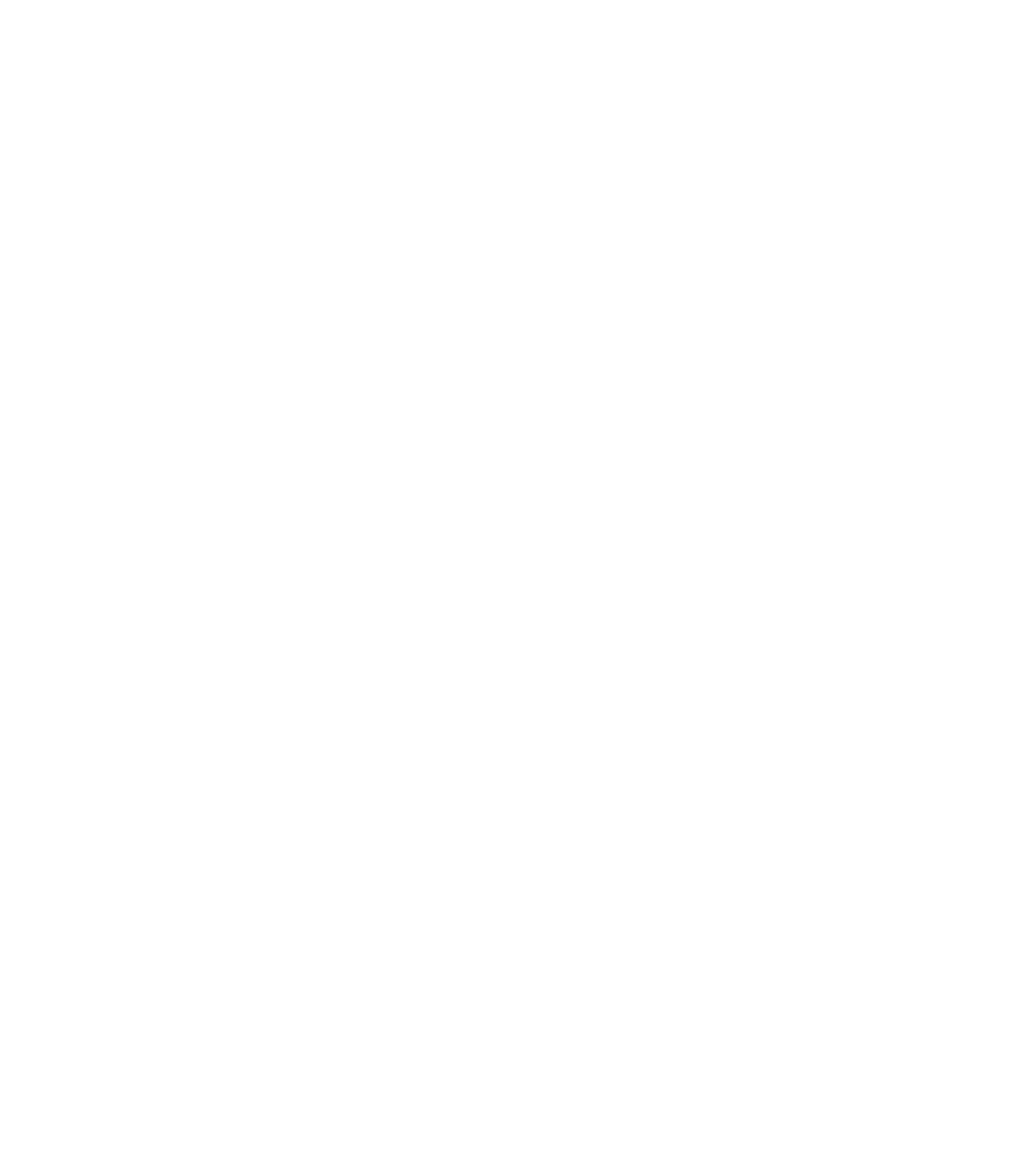
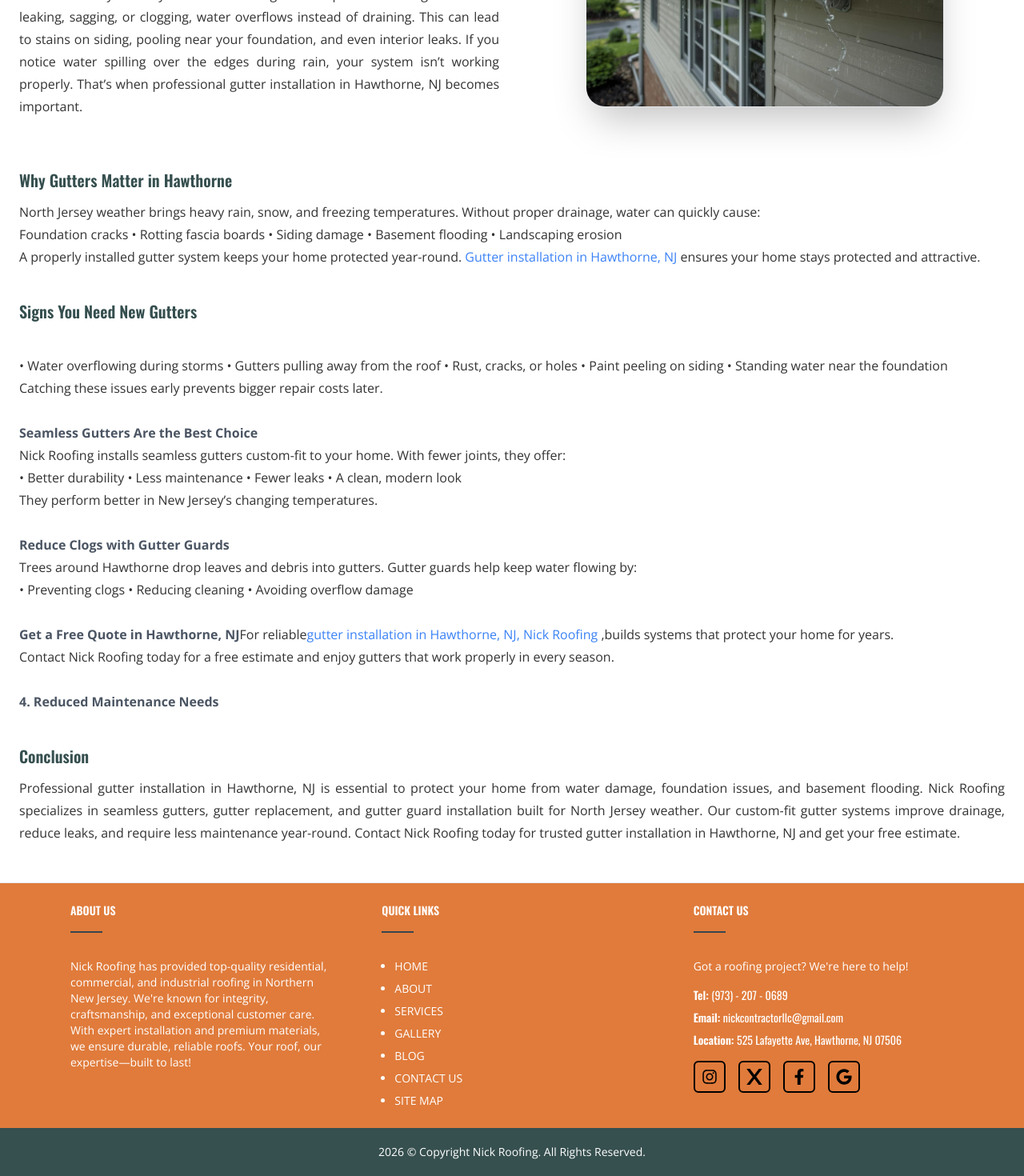
Before and after one commit to compumaxhosting/nick-roofing, a Next.js app: page /blog/gutter-installation-hawthorne in a window 1280 px wide. Shown: the part 345-1815 px from the top of the page at 80% size. Before the commit the page ends 800 px from the top, so only its background shows below. Built offline with nearby package versions, Linux system fonts and the light colour scheme.

Commit message:
all done

```diff
--- a/src/components/BlogsOverview.tsx
+++ b/src/components/BlogsOverview.tsx
@@ -12,6 +12,10 @@
   const pathname = usePathname();
 
   const blogs = [
+    {
+      name: "Professional Gutter Installation NJ",
+      path: "gutter-installation-hw-nj",
+    },
     {
       name: "How New Siding Increases Property Value",
       path: "how-new-siding-increases-property-value-hawthorne-nj",
--- a/src/components/Footer.tsx
+++ b/src/components/Footer.tsx
@@ -2,7 +2,7 @@
 import { BottomMenu } from "./BottomMenu";
 import Link from "next/link";
 import BackToTop from "./BackToTop";
-import { FaFacebookF, FaInstagram } from "react-icons/fa";
+import { FaFacebookF, FaInstagram, FaGoogle } from "react-icons/fa";
 
 export const Footer = () => {
   return (
@@ -52,10 +52,10 @@
                   <Link href="/blog">BLOG</Link>
                 </li>
                 <li>
-                  <Link href="contact">CONTACT US</Link>
+                  <Link href="/contact">CONTACT US</Link>
                 </li>
                 <li>
-                  <Link href="site-map">SITE MAP</Link>
+                  <Link href="/site-map">SITE MAP</Link>
                 </li>
               </ul>
             </div>
@@ -115,7 +115,6 @@
                   rel="noopener noreferrer"
                   className="hover:text-[#36454f] transition-colors duration-300 border-2 border-black rounded-md p-2 flex items-center justify-center"
                 >
-                  {/* X (Twitter) SVG logo */}
                   <svg
                     width="20"
                     height="20"
@@ -123,12 +122,10 @@
                     fill="none"
                     xmlns="http://www.w3.org/2000/svg"
                   >
-                    <g>
-                      <path
-                        fill="currentColor"
-                        d="M1199.61 0H944.726L599.805 464.344L255.274 0H0L462.982 631.246L0 1227H254.895L599.805 762.656L944.726 1227H1199.61L736.627 601.754L1199.61 0ZM849.338 111.684H1072.09L649.877 670.246L849.338 111.684ZM150.662 111.684H373.415L751.123 631.246L373.415 1115.32H150.662L572.875 556.754L150.662 111.684ZM1072.09 1115.32H849.338L471.63 595.246L849.338 111.684H1072.09L649.877 670.246L1072.09 1115.32Z"
-                      />
-                    </g>
+                    <path
+                      fill="currentColor"
+                      d="M1199.61 0H944.726L599.805 464.344L255.274 0H0L462.982 631.246L0 1227H254.895L599.805 762.656L944.726 1227H1199.61L736.627 601.754L1199.61 0Z"
+                    />
                   </svg>
                 </Link>
 
@@ -140,6 +137,17 @@
                   className="hover:text-[#36454f] transition-colors duration-300 border-2 border-black rounded-md p-2 flex items-center justify-center"
                 >
                   <FaFacebookF size={20} />
+                </Link>
+
+                {/* Google Maps Link */}
+                <Link
+                  href="https://maps.app.goo.gl/RMCBhtSQia5Vzor76"
+                  aria-label="Google Maps"
+                  target="_blank"
+                  rel="noopener noreferrer"
+                  className="hover:text-[#36454f] transition-colors duration-300 border-2 border-black rounded-md p-2 flex items-center justify-center"
+                >
+                  <FaGoogle size={20} />
                 </Link>
               </div>
             </div>
--- a/src/components/SiteMap.tsx
+++ b/src/components/SiteMap.tsx
@@ -59,8 +59,12 @@
      url: "https://www.nickroofing.com/blog/seasonal-roof-maintenance-hawthorne-nj",
    },
    {
-     name: "Blog - Seasonal Roof Maintenance Tips",
+     name: "Blog - How New Siding Increases Property Value",
      url: "https://www.nickroofing.com/blog/what-to-expect-roof-repair-service-hawthorne-nj",
+   },
+   {
+     name: "Blog - Professional Gutter Installation NJ",
+     url: "https://www.nickroofing.com/blog/gutter-installation-hawthorne-nj",
    },
    { name: "Site Map", url: "https://www.nickroofing.com/site-map" },
  ];
--- a/src/data/BlogsData.tsx
+++ b/src/data/BlogsData.tsx
@@ -19,6 +19,131 @@
 };
 
 export const BlogsData: Blog[] = [
+  {
+    keywords:
+      "gutter installation Hawthorne NJ, seamless gutters Hawthorne, gutter replacement Hawthorne NJ, gutter repair Hawthorne, gutter guards installation NJ, residential gutter services Hawthorne, rain gutter contractors NJ, seamless gutter benefits, foundation protection gutters, North Jersey gutter company",
+
+    slug: "gutter-installation-hawthorne",
+
+    metadescription:
+      "Professional gutter installation in Hawthorne, NJ. Protect your home from water damage with seamless gutters and gutter guards by Nick Roofing.",
+
+    title: "Professional Gutter Installation in Hawthorne, NJ | Nick Roofing",
+
+    metatitle:
+      "Gutter Installation in Hawthorne, NJ | Seamless Gutters by Nick Roofing",
+
+    image: "/blog/gutter4.png",
+
+    date: "Feb 12, 2026",
+
+    description: (
+      <p className="text-base leading-7 text-[#333] mb-4">
+        Most homeowners in Hawthorne, NJ don’t think about their gutters until
+        something goes wrong. But gutters play a major role in protecting your
+        siding, roof edges, foundation, landscaping, and even your basement from
+        water damage. Your gutter system collects rainwater and melting snow and
+        safely moves it away from your home through downspouts. When gutters
+        start leaking, sagging, or clogging, water overflows instead of
+        draining. This can lead to stains on siding, pooling near your
+        foundation, and even interior leaks. If you notice water spilling over
+        the edges during rain, your system isn’t working properly. That’s when
+        professional gutter installation in Hawthorne, NJ becomes important.
+      </p>
+    ),
+
+    sections: [
+      {
+        title: "Why Gutters Matter in Hawthorne",
+        paragraph: (
+          <p className="text-base leading-7 text-[#333] mb-4">
+            North Jersey weather brings heavy rain, snow, and freezing
+            temperatures. Without proper drainage, water can quickly cause:{" "}
+            <br />
+            Foundation cracks • Rotting fascia boards • Siding damage • Basement
+            flooding • Landscaping erosion <br /> A properly installed gutter
+            system keeps your home protected year-round.{" "}
+            <Link
+              href="/gutter-installation-hawthorne-nj"
+              target="blank"
+              className="text-blue-500"
+            >
+              Gutter installation in Hawthorne, NJ
+            </Link>{" "}
+            ensures your home stays protected and attractive.
+          </p>
+        ),
+      },
+      {
+        title: "Signs You Need New Gutters",
+        paragraph: (
+          <p className="text-base leading-7 text-[#333] mb-4">
+            <br />
+            • Water overflowing during storms • Gutters pulling away from the
+            roof • Rust, cracks, or holes • Paint peeling on siding • Standing
+            water near the foundation <br /> Catching these issues early
+            prevents bigger repair costs later.
+            <br />
+            <br />
+            <strong className="text-gray-600">
+              Seamless Gutters Are the Best Choice
+            </strong>
+            <br />
+            Nick Roofing installs seamless gutters custom-fit to your home. With
+            fewer joints, they offer: <br />• Better durability • Less
+            maintenance • Fewer leaks • A clean, modern look <br /> They perform
+            better in New Jersey’s changing temperatures.
+            <br />
+            <br />
+            <strong className="text-gray-600">
+              Reduce Clogs with Gutter Guards
+            </strong>
+            <br />
+            Trees around Hawthorne drop leaves and debris into gutters. Gutter
+            guards help keep water flowing by: <br />• Preventing clogs •
+            Reducing cleaning • Avoiding overflow damage <br />
+            <br />
+            <strong className="text-gray-600">
+              Get a Free Quote in Hawthorne, NJ
+            </strong>
+            For reliable
+            <Link
+              href="/gutter-installation-hawthorne-nj"
+              target="blank"
+              className="text-blue-500"
+            >
+              gutter installation in Hawthorne, NJ, Nick Roofing
+            </Link>{" "}
+            ,builds systems that protect your home for years. <br />
+            Contact Nick Roofing today for a free estimate and enjoy gutters
+            that work properly in every season.
+            <br />
+            <br />
+            <strong className="text-gray-600">
+              4. Reduced Maintenance Needs
+            </strong>
+            <br />
+          </p>
+        ),
+      },
+
+      {
+        title: "Conclusion",
+        paragraph: (
+          <p className="text-base leading-7 text-[#333] mb-4">
+            Professional gutter installation in Hawthorne, NJ is essential to
+            protect your home from water damage, foundation issues, and basement
+            flooding. Nick Roofing specializes in seamless gutters, gutter
+            replacement, and gutter guard installation built for North Jersey
+            weather. Our custom-fit gutter systems improve drainage, reduce
+            leaks, and require less maintenance year-round. Contact Nick Roofing
+            today for trusted gutter installation in Hawthorne, NJ and get your
+            free estimate.
+          </p>
+        ),
+      },
+    ],
+  },
   {
     keywords:
       "siding Hawthorne NJ, new siding installation, property value increase, home exterior upgrade, vinyl siding benefits, energy-efficient siding NJ, curb appeal improvement, Hawthorne home renovation, siding contractors Hawthorne, residential siding services",
@@ -124,7 +249,6 @@
       },
     ],
   },
-
   {
     keywords:
       "roof repair services, roof repair Hawthorne NJ, roofing contractor Hawthorne NJ, professional roof repair, local roof repair service, residential roof repair, roof leak repair, emergency roof repair",
@@ -698,7 +822,7 @@
     keywords:
       "roof repair Hawthorne NJ, roofing contractor Hawthorne NJ, roof replacement Hawthorne NJ, North Jersey roof repair, local roofing company Hawthorne, emergency roof repair NJ, residential roofing Hawthorne NJ, shingle roof repair Hawthorne, best roofer Hawthorne NJ, Nick Roofing NJ",
 
-    slug: "hawthorne-nj-roofing-repair-experts",
+    slug: "how-to-know-when-its-time-to-repair-or-replace-your-roof",
 
     metadescription:
       "or replace your roof with this homeowner’s guide for Hawthorne, NJ. Discover warning signs, benefits of repair vs. replacement, maintenance tips, and trusted local roofing services from Nick Roofing.",
```
Also changed, not shown: public/blog/gutter4.png (added), 1 other file (tests, documents, lock files or other folders).
